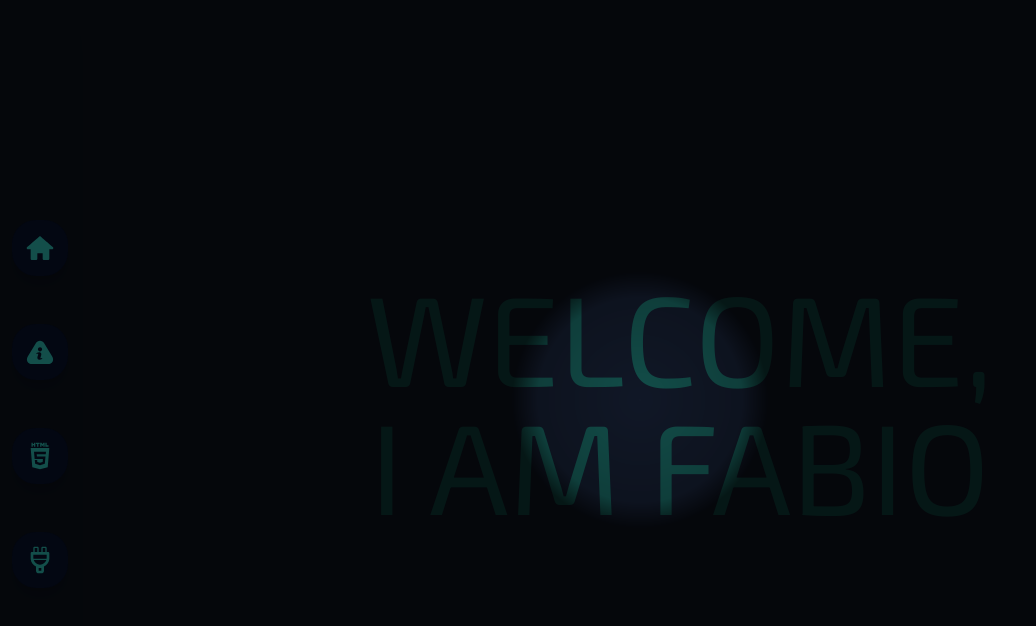
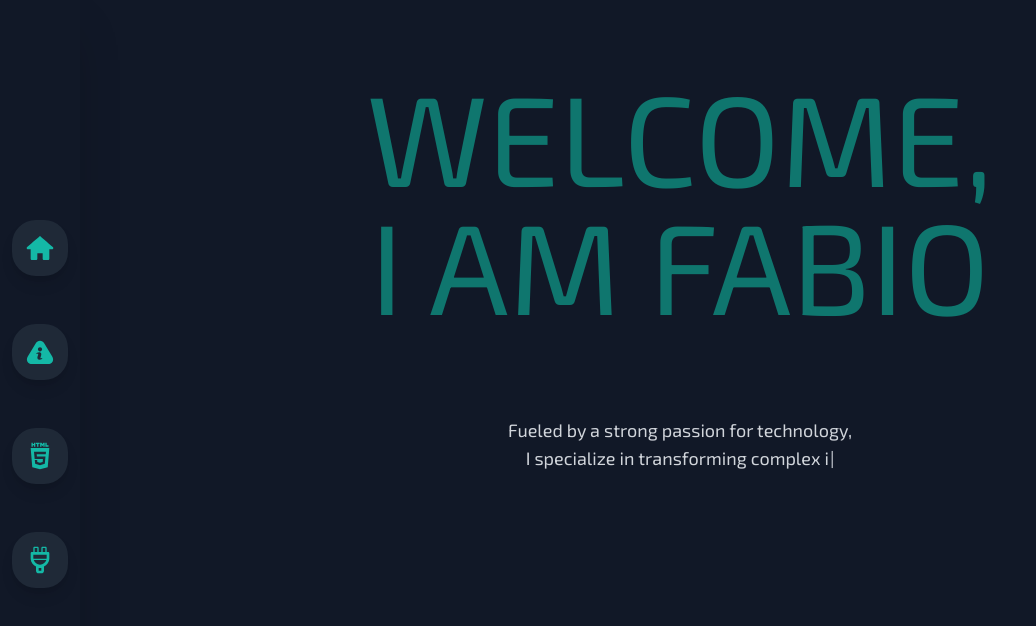
Before and after one commit to FabioSM46/my-portfolio-cli, a React (Create React App) app: page / in a window 1280 px wide. Shown: the top 626 px of the page, without its empty margins (0-1036 px from the left). Built offline with nearby package versions, Linux system fonts and the light colour scheme.

Commit message:
brandquote

```diff
--- a/package.json
+++ b/package.json
@@ -10,6 +10,7 @@
     "react-icons": "^4.10.1",
     "react-router-dom": "^6.14.1",
     "react-scripts": "^5.0.1",
+    "typewriter-effect": "^2.20.1",
     "web-vitals": "^3.4.0"
   },
   "scripts": {
--- a/src/App.css
+++ b/src/App.css
@@ -1,9 +1,9 @@
-:root {
+/* :root {
   cursor: none;
   --cursorX: 50vw;
   --cursorY: 50vh;
 }
-
+ */
 :root:before {
   content: "";
   display: block;
--- a/src/App.js
+++ b/src/App.js
@@ -8,7 +8,6 @@ import { TorchEffect } from "./components/TorchEffect/TorchEffect";
 function App() {
   return (
     <div className="App">
-      <TorchEffect />
       <Navbar />
       <Routes>
         <Route path="/" element={<HomePage />} />
--- /dev/null
+++ b/src/components/BrandQuote/BrandQuote.css
@@ -0,0 +1,19 @@
+@keyframes zoom {
+  0% {
+    transform: scale(1);
+  }
+
+  100% {
+    transform: scale(1.5);
+  }
+}
+
+.animate-zoom {
+  animation: zoom 2s forwards;
+}
+
+.BrandQuote {
+  width: 40%;
+  text-align: center;
+  text-wrap: balance;
+}
--- /dev/null
+++ b/src/components/BrandQuote/BrandQuote.js
@@ -0,0 +1,32 @@
+import "./BrandQuote.css";
+import { useState } from "react";
+import Typewriter from "typewriter-effect";
+export const BrandQuote = () => {
+  const [isZoomed, setIsZoomed] = useState(false);
+
+  return (
+    <div className="BrandQuote ">
+      <section
+        className={`text-lg mt-4 ${
+          isZoomed ? "animate-zoom" : ""
+        } text-primary-300`}
+      >
+        <Typewriter
+          options={{
+            delay: 50,
+          }}
+          onInit={(typewriter) => {
+            typewriter
+              .typeString(
+                "Fueled by a strong passion for technology, I specialize in transforming complex ideas into smooth and user-friendly websites that empower businesses to succeed in the digital world."
+              )
+              .start()
+              .callFunction(() => {
+                setIsZoomed(true);
+              });
+          }}
+        />
+      </section>
+    </div>
+  );
+};
--- /dev/null
+++ b/src/components/GlitchTitle/GlitchTitle.css
@@ -0,0 +1,10 @@
+.glitchSection {
+  width: 100%;
+  min-height: 50vh;
+  justify-content: center;
+  align-items: center;
+}
+.textToGlitch1,
+.textToGlitch2 {
+  text-transform: Uppercase;
+}
--- /dev/null
+++ b/src/components/GlitchTitle/GlitchTitle.js
@@ -0,0 +1,59 @@
+import "./GlitchTitle.css";
+import baffle from "baffle";
+import { useState } from "react";
+export const GlitchTitle = () => {
+  const [isExectuing, setIsExectuing] = useState(false);
+  const [status, setStatus] = useState(false);
+  const reset = () => {
+    setIsExectuing(false);
+  };
+  const handleMouseOver = () => {
+    if (!isExectuing) {
+      setIsExectuing(true);
+
+      const text1 = baffle(".textToGlitch1");
+      const text2 = baffle(".textToGlitch2");
+      text1
+        .start()
+        .set({
+          characters: "█▓▒░█▓▒░█▓▒░",
+          speed: 120,
+        })
+        .reveal(4000);
+
+      !status ? text1.text((text) => "I am") : text1.text((text) => "Welcome,");
+
+      text2
+        .start()
+        .set({
+          characters: "█▓▒░█▓▒░█▓▒░",
+          speed: 120,
+        })
+        .reveal(4000);
+      !status
+        ? text2.text((text) => "a Web Dev")
+        : text2.text((text) => "I am Fabio");
+      status ? setStatus(false) : setStatus(true);
+      setTimeout(reset, 4500);
+    }
+  };
+
+  return (
+    <div className="GlitchTitle">
+      <section className="glitchSection flex flex-col">
+        <p
+          className="textToGlitch1 text-teal-700 lg:text-9xl md:text-8xl sm:text-7xl text-4xl"
+          onMouseOver={handleMouseOver}
+        >
+          Welcome,
+        </p>
+        <p
+          className="textToGlitch2 text-teal-700 lg:text-9xl md:text-8xl sm:text-7xl text-4xl"
+          onMouseOver={handleMouseOver}
+        >
+          I am Fabio
+        </p>
+      </section>
+    </div>
+  );
+};
--- a/src/index.css
+++ b/src/index.css
@@ -13,13 +13,13 @@
   .navbar-bar {
     @apply fixed inset-y-0 left-0 h-full w-20
     flex flex-col justify-center items-center
-    text-white shadow-xl
+    bg-primary-900 text-white shadow-2xl
     space-y-4 sm:space-y-6 md:space-y-8 lg:space-y-10;
   }
   .navbar-icon {
     @apply relative flex items-center justify-center
-    h-14 w-14 mt-2 mx-auto shadow-lg bg-primary-950
-    text-teal-900 hover:bg-teal-600 hover:text-white
+    h-14 w-14 mt-2 mx-auto shadow-lg bg-primary-800
+    text-teal-500 hover:bg-teal-600 hover:text-white
     rounded-3xl hover:rounded-xl transition-all duration-300
     ease-linear cursor-pointer;
   }
--- a/src/pages/HomePage/HomePage.css
+++ b/src/pages/HomePage/HomePage.css
@@ -1,22 +1,7 @@
 .HomePage {
   margin-left: 5rem;
-}
-.glitchSection {
-  width: 100%;
-  min-height: 100vh;
-  display: -webkit-box;
-  display: -moz-box;
-  display: -ms-flexbox;
-  display: -webkit-flex;
   display: flex;
-  -ms-flex-wrap: wrap;
-  flex-wrap: wrap;
-  -webkit-flex-wrap: wrap;
-  -moz-flex-wrap: wrap;
+  flex-direction: column;
   justify-content: center;
   align-items: center;
 }
-.textToGlitch1, .textToGlitch2 {
-  text-align: center;
-  text-transform: Uppercase;
-}
--- a/src/pages/HomePage/HomePage.js
+++ b/src/pages/HomePage/HomePage.js
@@ -1,61 +1,12 @@
+import { BrandQuote } from "../../components/BrandQuote/BrandQuote";
+import { GlitchTitle } from "../../components/GlitchTitle/GlitchTitle";
 import "./HomePage.css";
-import baffle from "baffle";
-import { useState } from "react";
+
 export const HomePage = () => {
-  const [isExectuing, setIsExectuing] = useState(false);
-  const [status, setStatus] = useState(false);
-  const reset = () => {
-    setIsExectuing(false);
-  };
-  const handleMouseOver = () => {
-    if (!isExectuing) {
-      setIsExectuing(true);
-
-      const text1 = baffle(".textToGlitch1");
-      const text2 = baffle(".textToGlitch2");
-      text1
-        .start()
-        .set({
-          characters: "█▓▒░█▓▒░█▓▒░",
-          speed: 120,
-        })
-        .reveal(4000);
-
-      !status
-        ? text1.text((text) => "I am a")
-        : text1.text((text) => "Welcome,");
-
-      text2
-        .start()
-        .set({
-          characters: "█▓▒░█▓▒░█▓▒░",
-          speed: 120,
-        })
-        .reveal(4000);
-      !status
-        ? text2.text((text) => "Web Dev")
-        : text2.text((text) => "I am Fabio");
-      status ? setStatus(false) : setStatus(true);
-      setTimeout(reset, 4500);
-    }
-  };
-
   return (
     <div className="HomePage">
-      <section className="glitchSection flex flex-col">
-        <p
-          className="textToGlitch1 text-teal-900 lg:text-9xl md:text-8xl sm:text-7xl text-4xl"
-          onMouseOver={handleMouseOver}
-        >
-          Welcome,
-        </p>
-        <p
-          className="textToGlitch2 text-teal-900 lg:text-9xl md:text-8xl sm:text-7xl text-4xl"
-          onMouseOver={handleMouseOver}
-        >
-          I am Fabio
-        </p>
-      </section>
+      <GlitchTitle />
+      <BrandQuote />
     </div>
   );
 };
```
Also changed, not shown: 1 other file (tests, documents, lock files or other folders).
